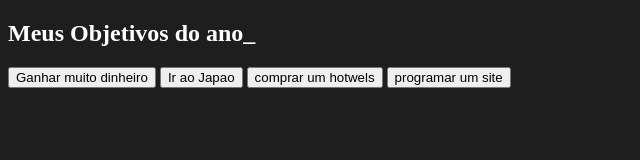
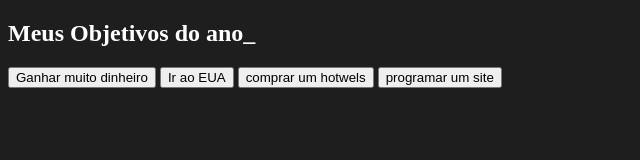
Before and after one commit to leo-follador/2-c-projetoDeVida, a plain HTML site: page index.html in a window 1280 px wide. Shown: the whole page, without its empty margins (0-640 px from the left). Drawn offline with Linux system fonts and the light colour scheme.

Commit message:
Alterei o pais

```diff
--- a/index.html
+++ b/index.html
@@ -12,7 +12,7 @@
         <div class="conteudo">
             <div class="botoes">
                 <button class="botao">Ganhar muito dinheiro</button>
-                <button class="botao">Ir ao Japao</button>
+                <button class="botao">Ir ao EUA</button>
                 <button class="botao">comprar um hotwels</button>
                 <button class="botao">programar um site</button>
             </div>
```
